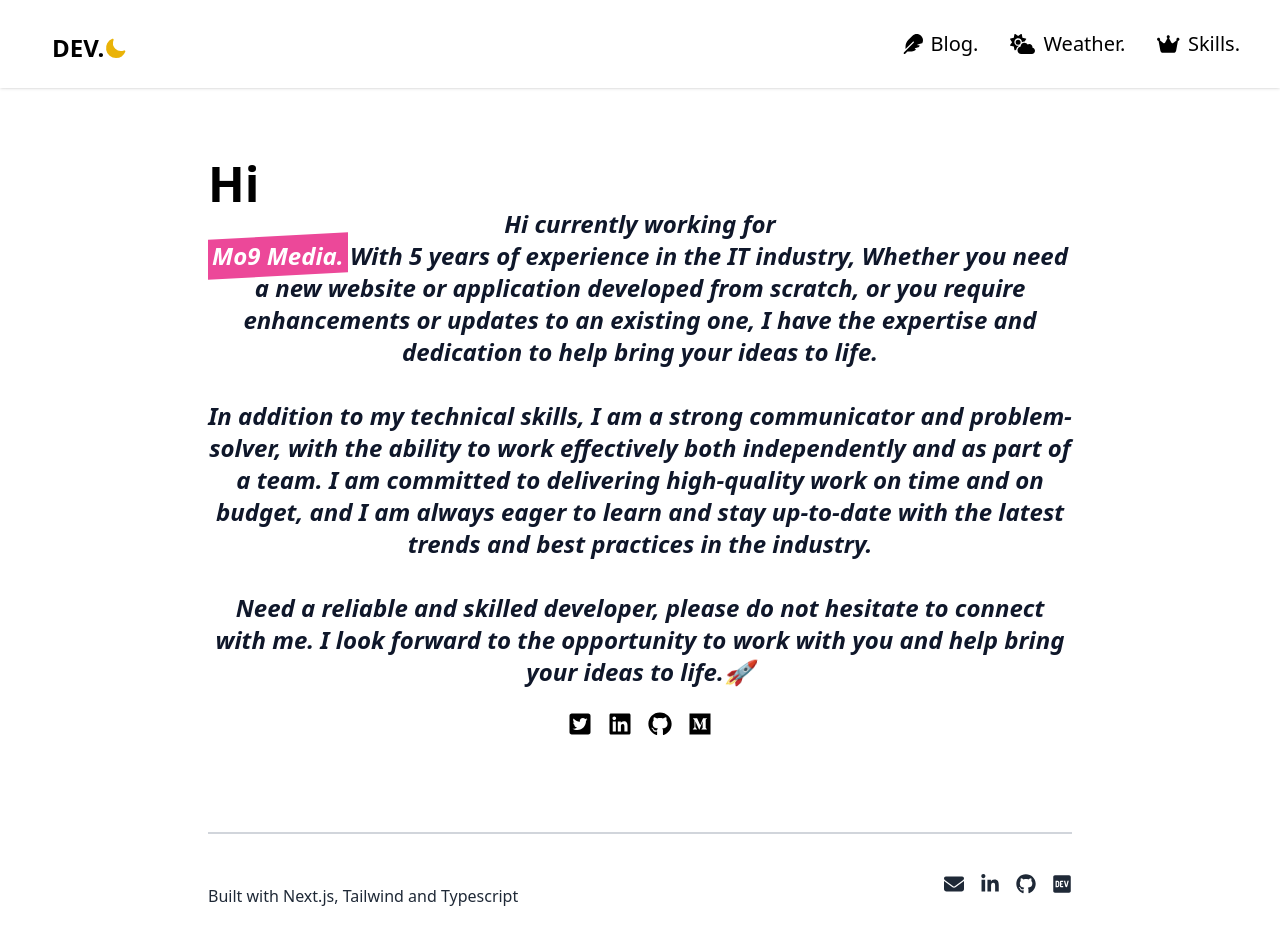
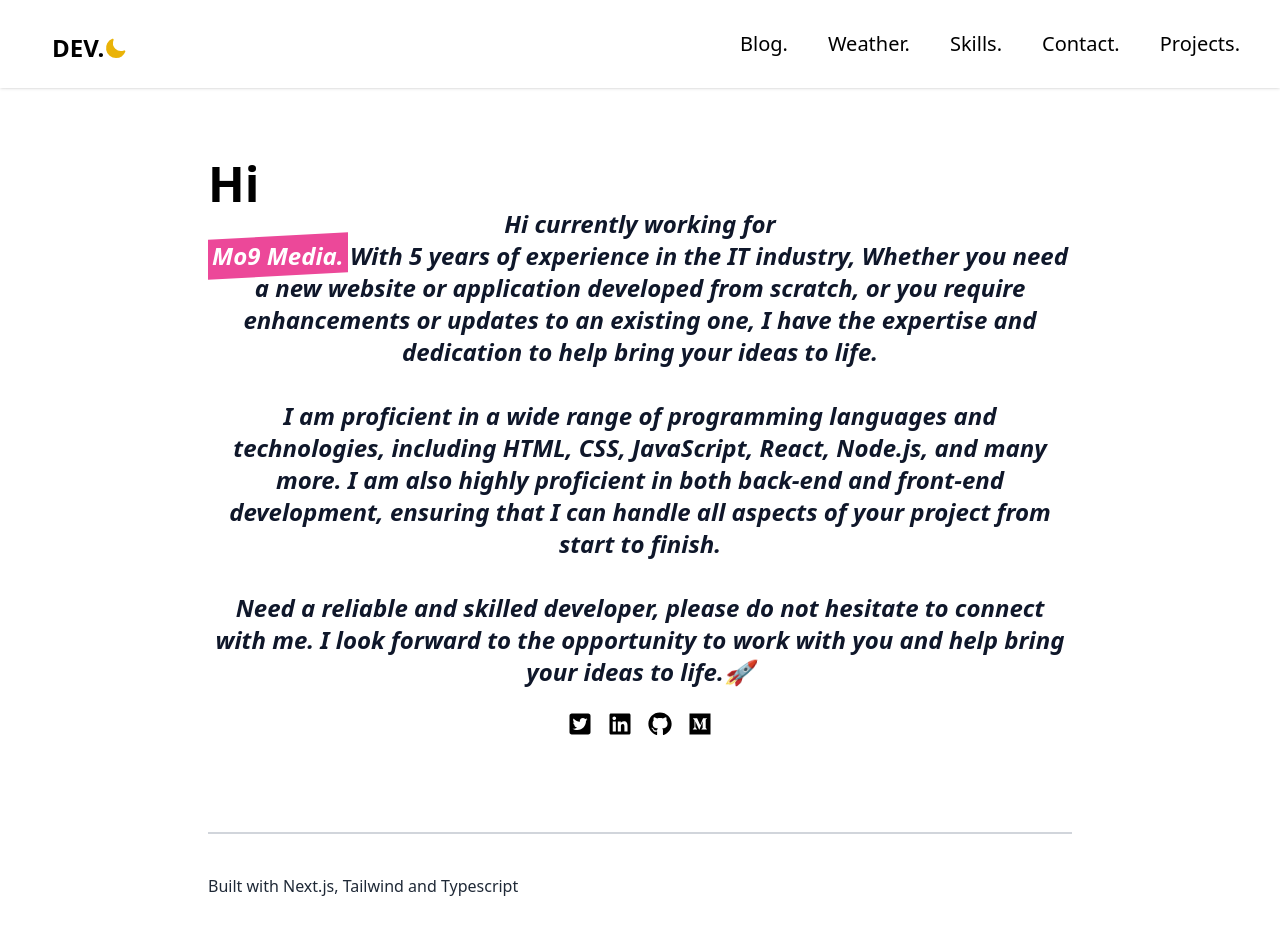
Before and after one commit to Andrehatlo/nextjs-tw-portfolio-2023, a Next.js app: page / in a window 1280 px wide. Shown: the top 944 px of the page. Built offline with nearby package versions, Linux system fonts and the light colour scheme; some icons are missing; what tailwindcss-dark-mode would draw is missing.

Commit message:
Skills added

```diff
--- a/components/Footer.tsx
+++ b/components/Footer.tsx
@@ -1,7 +1,6 @@
 import React from "react";
 import Link from 'next/link';
 import { SOCIAL_LINKS } from "../constants";
-import Icons from "./Icons";
 
 const Footer = () => {
     const social = SOCIAL_LINKS;
@@ -19,10 +18,9 @@ const Footer = () => {
                                 target="_blank"
                                 rel="noreferrer"
                                 >
-                                    <div className="flex mx-auto text-xl">
+                                    <div className="flex mx-auto text-xl cursor-pointer light:text-black dark:text-white">
                                         {social.icon}
                                     </div>
-                                    <Icons icon={social.icon} />
                             </Link>
                         ))}
                     </div>
--- a/components/NavBar.tsx
+++ b/components/NavBar.tsx
@@ -5,14 +5,11 @@ import { FontAwesomeIcon } from '@fortawesome/react-fontawesome'
 import { faX, faBars } from '@fortawesome/free-solid-svg-icons'
 import ThemeSwitch from './ThemeSwitch';
 
+interface NavbarProps {}
 
-
-const Header = () => {
+const Navbar: React.FC<NavbarProps> = ({}) => {
   const [open, setOpen] = useState(false)
 
-  const toggleMenu = () => {
-    setOpen(!open)
-  }
     return (
       <nav className="sticky top-0 left-0 right-0 z-20 w-full bg-white shadow dark:shadow-slate-400 md:py-1 md:mb-6 dark:bg-black">
           <div className="items-center justify-between py-4 md:flex md:px-10 px-7">
@@ -70,4 +67,4 @@ const Header = () => {
     );
 };
 
-export default Header;
+export default Navbar;
--- a/components/ThemeSwitch.tsx
+++ b/components/ThemeSwitch.tsx
@@ -1,7 +1,11 @@
 import React, {useState, useEffect} from 'react';
 import {useTheme} from 'next-themes';
 
-const ThemeSwitch = () => {
+
+
+interface ThemeSwitchProps {}
+
+const ThemeSwitch: React.FC<ThemeSwitchProps> = () => {
     const [mounted, setMounted] = useState(false);
     const { theme, setTheme, resolvedTheme } = useTheme();
 
--- a/constants.js
+++ b/constants.js
@@ -1,6 +1,48 @@
-import { FontAwesomeIcon } from '@fortawesome/react-fontawesome'
-import {faCrown, faFeather, faCloudSun, faEnvelope  } from '@fortawesome/free-solid-svg-icons'
-import { FaLinkedinIn, FaGithub, FaDev } from 'react-icons/fa';
+import { FaLinkedinIn, FaGithub, FaDev, FaSass, FaNodeJs, FaPen, FaFeather, FaCloudSun, FaCrown, FaEnvelope } from 'react-icons/fa';
+import {
+  SiSpring,
+  SiJava,
+  SiPostgresql,
+  SiReact,
+  SiHtml5,
+  SiCss3,
+  SiGraphql,
+  SiApollo,
+  SiRuby,
+  SiRubyonrails,
+  SiHeroku,
+  SiMysql,
+  SiTailwindcss,
+  SiStyledcomponents,
+  SiJavascript,
+  SiTypescript,
+  SiPython,
+  SiNextDotJs,
+  SiExpress,
+  SiBootstrap,
+  SiMaterialUi,
+  SiMongodb,
+  SiRedis,
+  SiSqlite,
+  SiJest,
+  SiCypress,
+  SiMockito,
+  SiSelenium,
+  SiRspec,
+  SiCucumber,
+  SiGithub,
+  SiJira,
+  SiConfluence,
+  SiSlack,
+  SiAmazonaws,
+  SiGooglecloud,
+  SiDigitalocean,
+  SiNetlify,
+  SiVercel,
+  SiTrello,
+  SiAdobephotoshop,
+  SiAdobeillustrator  } from "react-icons/si";
+
 
 export const ABOUT = {
   title: `Hi`,
@@ -9,8 +51,7 @@ export const ABOUT = {
   company: 'Mo9 Media',
   description: `With 5 years of experience in the IT industry, Whether you need a new website or application developed from scratch, or you require enhancements or updates to an existing one, I have the expertise and dedication to help bring your ideas to life.`,
   subDescription: `I am proficient in a wide range of programming languages and technologies, including HTML, CSS, JavaScript, React, Node.js, and many more. I am also highly proficient in both back-end and front-end development, ensuring that I can handle all aspects of your project from start to finish.`,
-  subDescription: `In addition to my technical skills, I am a strong communicator and problem-solver, with the ability to work effectively both independently and as part of a team. I am committed to delivering high-quality work on time and on budget, and I am always eager to learn and stay up-to-date with the latest trends and best practices in the industry.`,
-
+  subDescription2: `In addition to my technical skills, I am a strong communicator and problem-solver, with the ability to work effectively both independently and as part of a team. I am committed to delivering high-quality work on time and on budget, and I am always eager to learn and stay up-to-date with the latest trends and best practices in the industry.`,
   underTitle: `Need a reliable and skilled developer, please do not hesitate to connect with me. I look forward to the opportunity to work with you and help bring your ideas to life.🚀`,
   socialimg: "/public/profile.jpeg"
 }
@@ -18,7 +59,6 @@ export const ABOUT = {
 export const PROFILEIMG = {
   socialimg: "/public/profile.jpeg"
 }
-
 
 export const METADATA = {
   title: "HATLO",
@@ -42,73 +82,127 @@ export const MENULINKS = [
     {
         name: "Blog.",
         links: "/blog",
-        icon: <FontAwesomeIcon icon={faFeather} className="cursor-pointer light:text-black dark:text-white md:hidden" />
+        icon: FaPen
     },
     {
         name: "Weather.",
         links: "/weather",
-        icon: <FontAwesomeIcon icon={faCloudSun} className="cursor-pointer light:text-black dark:text-white md:hidden" />
+        icon: FaCloudSun
 
     },
     {
         name: "Skills.",
         links: "/skills",
-        icon: <FontAwesomeIcon icon={faCrown} className="cursor-pointer light:text-black dark:text-white md:hidden" />
+        icon: FaCrown
     },
+    {
+
+        name: "Contact.",
+        links: "/contact",
+        icon: FaFeather
+    },
+    {
+      name: "Projects.",
+      links: "/projects",
+      icon: FaFeather
+    }
 ]
 
 export const TYPED_STRINGS = [
   "Full Stack Developer",
-  "I build things",
+  "I type things that to build things",
 ];
 
 export const SOCIAL_LINKS = [
   {
     name: "Mail",
     url: "mailto: andrehatlo@icloud.com",
-    icon: <FontAwesomeIcon icon={faEnvelope} className="cursor-pointer light:text-black dark:text-white"/>,
-  },
+    icon: FaEnvelope  },
   {
     name: "LinkedIn",
     url: "https://www.linkedin.com/in/andrehatlo/",
-    icon: <FaLinkedinIn className='cursor-pointer light:text-black dark:text-white'/>,
-  },
+    icon: FaLinkedinIn  },
   {
     name: "Github",
     url: "https://github.com/andrehatlo",
-    icon: <FaGithub className='cursor-pointer light:text-black dark:text-white'/>,
-  },
+    icon: FaGithub  },
   {
     name: "Dev.to",
     url: "https://dev.to/andrehatlo",
-    icon: <FaDev className='cursor-pointer light:text-black dark:text-white' />,
-  }
+    icon: FaDev  }
 ];
 
 export const SKILLS = {
-  languagesAndTools: [
-    "html",
-    "css",
-    "javascript",
-    "typescript",
-    "sass",
-    "java",
-    "python",
+  languages: [
+    { name: "HTML5", icon: SiHtml5 },
+    { name: "CSS3", icon: SiCss3  },
+    { name: "SASS", icon: FaSass },
+    { name: "JavaScript", icon: SiJavascript },
+    { name: "TypeScript", icon: SiTypescript },
+    { name: "Sass", icon: FaSass },
+    { name: "Java", icon: SiJava  },
+    { name: "Python", icon: SiPython },
+    { name: "Ruby", icon: SiRuby },
   ],
-  librariesAndFrameworks: [
-    "react",
-    "nextjs",
-    "tailwindcss",
-    "styledcomponents",
+  langFrameworks: [
+    { name: "Rails", icon: SiRubyonrails },
+    { name: "React", icon: SiReact },
+    // { name: "Next.js", icon: SiNextDotJs },
+    { name: "Node.js", icon: FaNodeJs },
+    { name: "GraphQL", icon: SiGraphql },
+    // { name: "Apollo", icon: SiApollo },
+    { name: "Spring", icon: SiSpring },
   ],
   databases: [
-    "mysql",
-    "postgresql",
+    { name: "PostgreSQL", icon: SiPostgresql },
+    { name: "MySQL", icon: SiMysql },
+    { name: "MongoDB", icon: SiMongodb  },
+    { name: "Redis", icon: SiRedis },
+    { name: "SQLite", icon: SiSqlite },
   ],
-  other: ["nodejs", "git"],
+  stylingFrameworks: [
+    { name: "Tailwind CSS", icon: SiTailwindcss },
+    { name: "Styled Components", icon: SiStyledcomponents },
+    // { name: "Bootstrap", icon: SiBootstrap },
+    // { name: "Material UI", icon: SiMaterialUi },
+  ],
+  testingFrameworks: [
+    { name: "Jest", icon: SiJest },
+    { name: "Cypress", icon: SiCypress },
+    // { name: "Mockito", icon: SiMockito },
+    { name: "Selenium", icon: SiSelenium},
+    // { name: "Rspec", icon: SiRspec },
+    { name: "Cucumber", icon: SiCucumber},
+  ],
+  tools: [
+    { name  : "Github", icon: SiGithub},
+    { name: "Jira", icon: SiJira },
+    { name: "Confluence", icon: SiConfluence },
+    { name: "Slack", icon: SiSlack },
+  ],
+  other: [
+    { name: "Heroku", icon: SiHeroku },
+    { name: "AWS", icon: SiAmazonaws },
+    { name: "GCP", icon: SiGooglecloud },
+    { name: "Digital Ocean", icon: SiDigitalocean },
+    { name: "Netlify", icon: SiNetlify},
+    { name: "Trello", icon: SiTrello },
+    { name: "Adobe Photoshop", icon: SiAdobephotoshop },
+    { name: "Adobe Illustrator", icon: SiAdobeillustrator },
+  ],
 };
 
+
 export const PROJECTS = [
+  {
+    name: "Portfolio",
+    image: "/projects/portfolio.webp",
+    blurImage: "/projects/blur/portfolio.webp",
+    description: "My portfolio, built with Next.js",
+    gradient: ["#F14658", "#DC2537"],
+    url: "https://andrehatlo.com/",
+    tech: ["react", "tailwindcss", "nextjs"],
+  },
   {
     name: "Crypto Coin watcher",
     image: "/projects/cryptocoin.webp",
@@ -154,7 +248,18 @@ export const WORK = [
     ],
     url: "https://nordea.no/",
   },
-
+  {
+    company: "Freelance",
+    title: "Fullstack Developer",
+    location: "Oslo, Norway",
+    range: "August 2022 - Present",
+    responsibilities: [
+      "Maintained and designed websites for clients",
+      "Developed features both backend and frontend",
+      "Everything from simple maintainance to implementing ETL loaders.",
+    ],
+    url: "https://andrehatlo.com/",
+  }
 ];
 
 export const GTAG = "";
--- a/package.json
+++ b/package.json
@@ -11,6 +11,7 @@
     "@fortawesome/free-solid-svg-icons": "^6.2.1",
     "@fortawesome/react-fontawesome": "^0.2.0",
     "@tailwindcss/typography": "^0.5.8",
+    "@types/next": "^9.0.0",
     "axios": "^1.2.2",
     "date-fns": "^2.29.3",
     "dotenv": "^16.0.3",
@@ -31,7 +32,7 @@
   "devDependencies": {
     "@types/markdown-it": "^12.2.3",
     "@types/node": "18.11.3",
-    "@types/react": "18.0.21",
+    "@types/react": "^18.0.21",
     "@types/react-dom": "18.0.6",
     "autoprefixer": "^10.4.12",
     "eslint": "^8.31.0",
--- a/pages/weather.tsx
+++ b/pages/weather.tsx
@@ -1,7 +1,7 @@
 import React, { useState, useEffect } from 'react';
 import axios from 'axios';
 
-const WeatherPage = () => {
+const Weather: React.FC = () => {
   const [weatherData, setWeatherData] = useState(null);
   const [error, setError] = useState(null);
   const [location, setLocation] = useState('');
@@ -145,4 +145,4 @@ const WeatherPage = () => {
   );
 }
 
-export default WeatherPage;
+export default Weather;
```
Also changed, not shown: 2 other files (tests, documents, lock files or other folders). Lines whose indentation alone changed are shown as unchanged.
